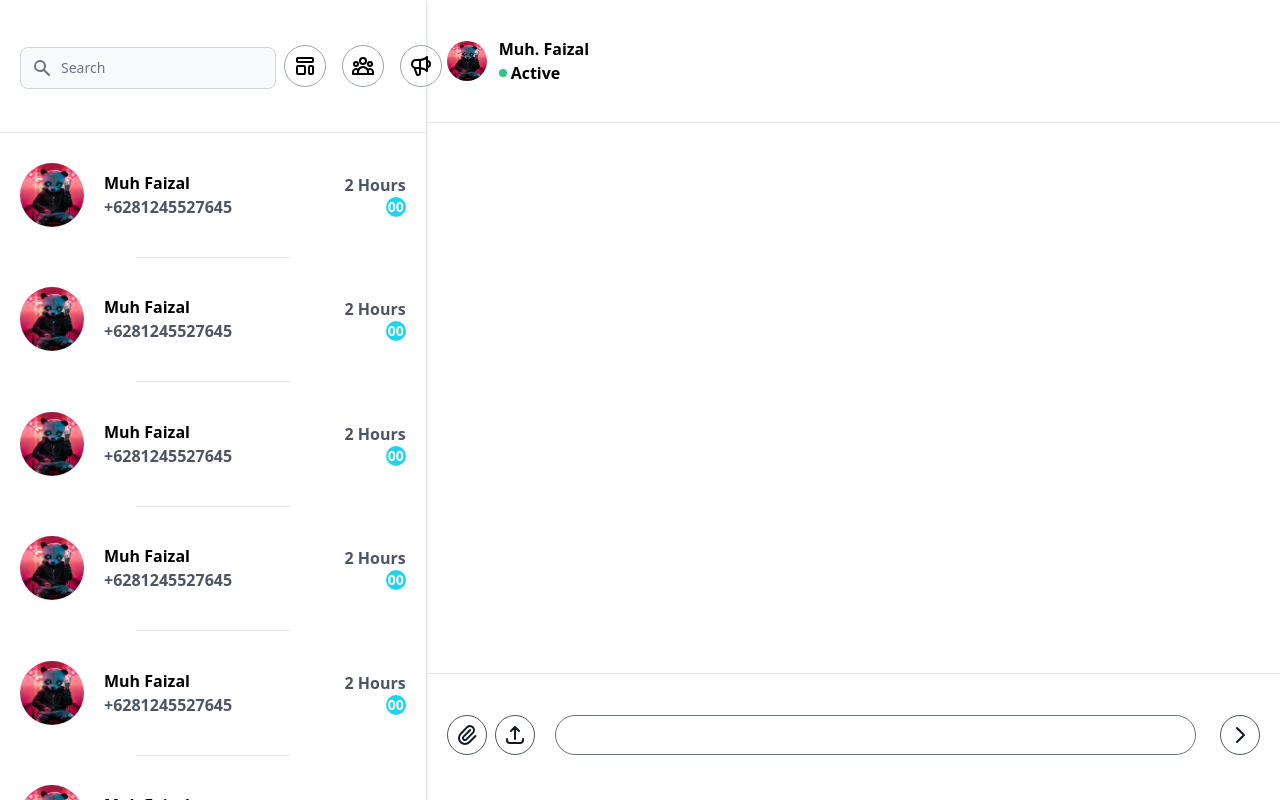
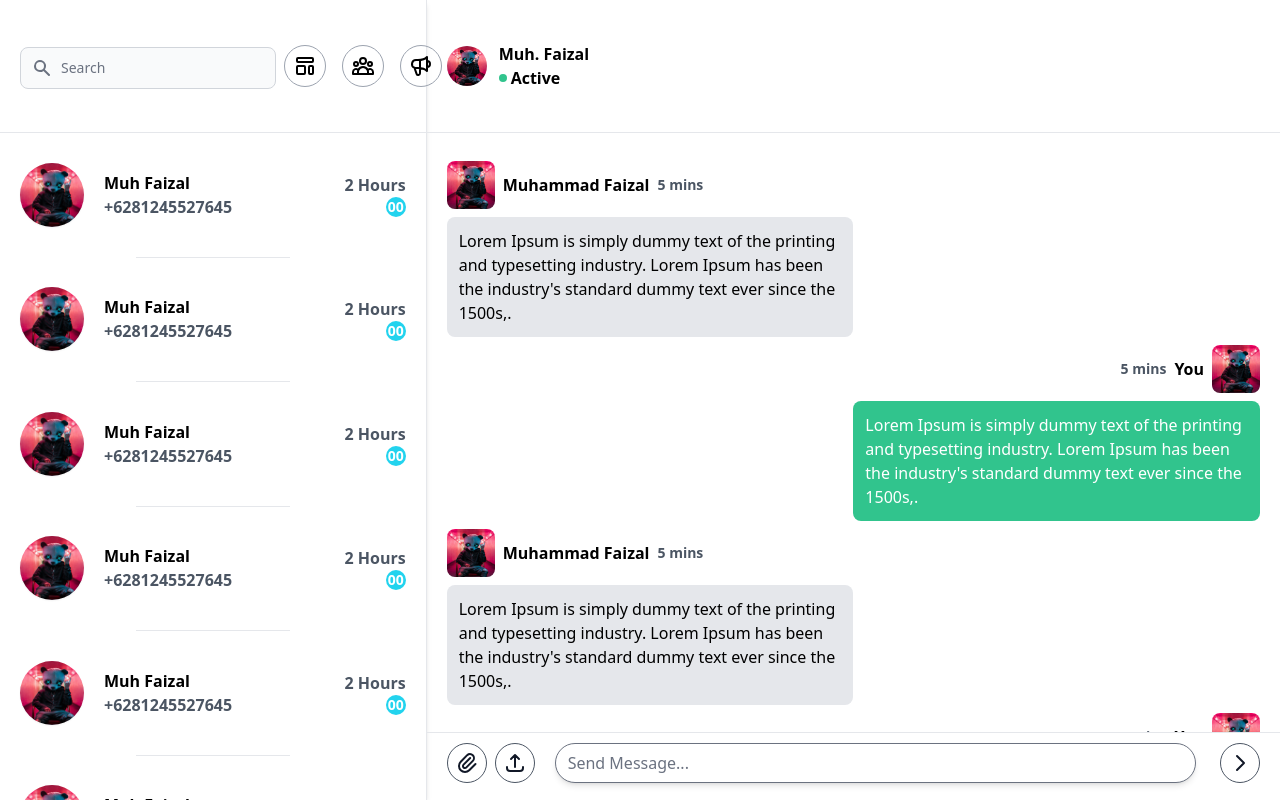
Before and after one commit to k2glyph/crm_office, a React (Create React App) app in the folder frontend/: page /crm-chat in a window 1280 px wide. Built offline with nearby package versions, Linux system fonts and the light colour scheme.

Commit message:
room chat done

```diff
--- a/frontend/src/Pages/RoomChat.js
+++ b/frontend/src/Pages/RoomChat.js
@@ -37,10 +37,9 @@ function RoomChat() {
                 <ListChat ContactName={'Muh Faizal'} PhoneNumber={'+6281245527645'} Times={'2 Hours'}/>
                 <ListChat ContactName={'Muh Faizal'} PhoneNumber={'+6281245527645'} Times={'2 Hours'}/>
                 <ListChat ContactName={'Muh Faizal'} PhoneNumber={'+6281245527645'} Times={'2 Hours'}/>
-
             </div>
         </div>
-        <div className='hidden md:flex flex-col md:w-4/6 '>
+        <div className='hidden h-screen md:flex flex-col w-4/6 '>
             <div className='px-5 h-1/6 border-b flex flex-row items-center'>
                 <img src={Profile} className='w-10 h-10 rounded-full'/>
                 <div className='ml-3'>
@@ -51,10 +50,49 @@ function RoomChat() {
                     </div>
                 </div>
             </div>
-            <div className='border-b h-3/4'>
-
+            <div className='overflow-y-auto border-b h-3/4 p-5'>
+                <div className='flex flex-col w-auto mt-2'>
+                    <div className='flex flex-row items-center w-auto'>
+                        <img src={Profile} className='w-12 h-12 rounded-lg' />
+                        <h1 className='font-bold text-md px-2'>Muhammad Faizal</h1>
+                        <h3 className='font-semibold text-sm text-gray-600'>5 mins</h3>
+                    </div>
+                    <div className='h-auto w-1/2 bg-gray-200 rounded-lg p-3 mt-2'>
+                        <label>Lorem Ipsum is simply dummy text of the printing and typesetting industry. Lorem Ipsum has been the industry's standard dummy text ever since the 1500s,.</label>
+                    </div>
+                </div>
+                <div className='flex flex-col items-end w-auto mt-2'>
+                    <div className='flex flex-row items-center w-auto'>
+                        <h3 className='font-semibold text-sm text-gray-600'>5 mins</h3>
+                        <h1 className='font-bold text-md px-2'>You</h1>
+                        <img src={Profile} className='w-12 h-12 rounded-lg' />
+                    </div>
+                    <div className='h-auto w-1/2 bg-green-400 rounded-lg p-3 mt-2'>
+                        <label className='text-white'>Lorem Ipsum is simply dummy text of the printing and typesetting industry. Lorem Ipsum has been the industry's standard dummy text ever since the 1500s,.</label>
+                    </div>
+                </div>
+                <div className='flex flex-col w-auto mt-2'>
+                    <div className='flex flex-row items-center w-auto'>
+                        <img src={Profile} className='w-12 h-12 rounded-lg' />
+                        <h1 className='font-bold text-md px-2'>Muhammad Faizal</h1>
+                        <h3 className='font-semibold text-sm text-gray-600'>5 mins</h3>
+                    </div>
+                    <div className='h-auto w-1/2 bg-gray-200 rounded-lg p-3 mt-2'>
+                        <label>Lorem Ipsum is simply dummy text of the printing and typesetting industry. Lorem Ipsum has been the industry's standard dummy text ever since the 1500s,.</label>
+                    </div>
+                </div>
+                <div className='flex flex-col items-end w-auto mt-2'>
+                    <div className='flex flex-row items-center w-auto'>
+                        <h3 className='font-semibold text-sm text-gray-600'>5 mins</h3>
+                        <h1 className='font-bold text-md px-2'>You</h1>
+                        <img src={Profile} className='w-12 h-12 rounded-lg' />
+                    </div>
+                    <div className='h-auto w-1/2 bg-green-400 rounded-lg p-3 mt-2'>
+                        <label className='text-white'>Lorem Ipsum is simply dummy text of the printing and typesetting industry. Lorem Ipsum has been the industry's standard dummy text ever since the 1500s,.</label>
+                    </div>
+                </div>
             </div>
-            <div className='h-1/6 p-5'>
+            <div className='h-12 p-5'>
                 <div className='h-4/5 mt-1.5 flex flex-row justify-between items-center'>
                     <div className='flex flex-row'>
                         <div className='group border border-gray-600 hover:border-blue-600 rounded-full w-10 h-10 flex justify-center items-center'>
@@ -65,13 +103,12 @@ function RoomChat() {
                         </div>
                     </div>
                     <div className='w-full pl-5 pr-4'>
-                        <input type='text' className='h-10 w-full rounded-full' />
+                        <input type='text' className='h-10 w-full rounded-full shadow-md' placeholder='Send Message...' />
                     </div>
                     <div>
                         <div className='group border border-gray-600 hover:border-blue-600 rounded-full w-10 h-10 flex justify-center items-center ml-2'>
                             <svg className="w-6 h-6 text-gray-900 group-hover:text-blue-600" fill="none" stroke="currentColor" viewBox="0 0 24 24" xmlns="http://www.w3.org/2000/svg"><path strokeLinecap="round" strokeLinejoin="round" strokeWidth="2" d="M9 5l7 7-7 7"></path></svg>
                         </div>
-
                     </div>
                 </div>
             </div>
```
